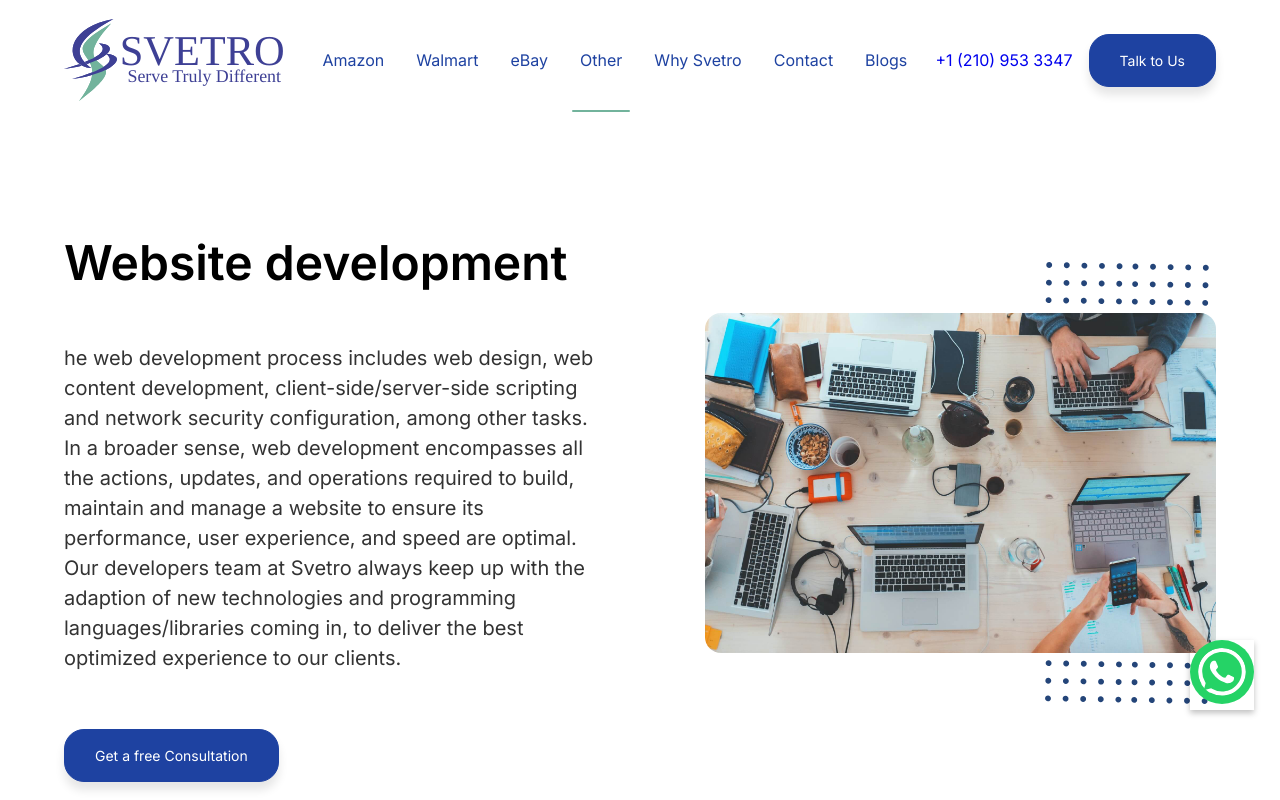
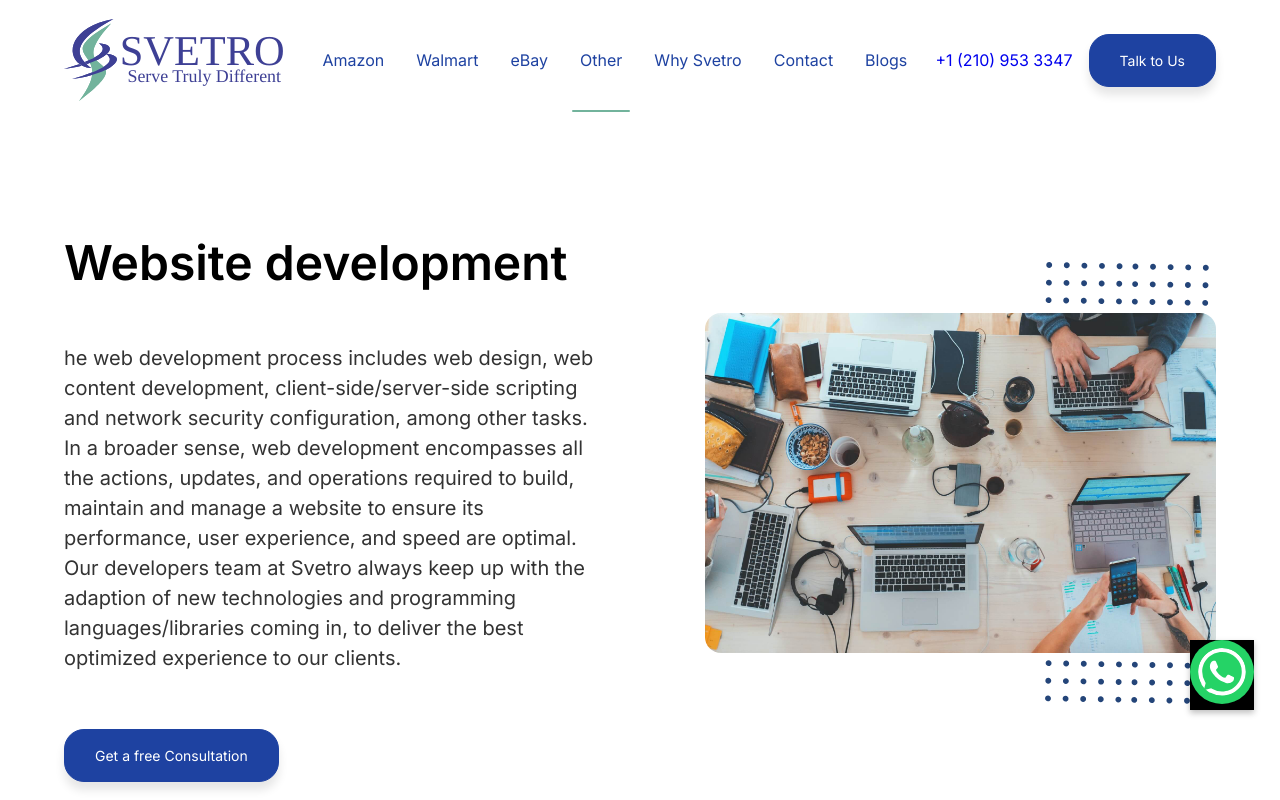
Before and after one commit to hariscs/svetro-app, a React (Create React App) app: page /fba in a window 1280 px wide. Shown: the top 800 px of the page. Built offline with nearby package versions, Linux system fonts and the light colour scheme.

Commit message:
Update ContactButtons.module.css

```diff
--- a/src/components/ContactButtons/ContactButtons.module.css
+++ b/src/components/ContactButtons/ContactButtons.module.css
@@ -2,9 +2,9 @@
 	position: fixed;
 	top: 80%;
 	right: 2%;
-	box-shadow: 0 3px 6px rgb(0 0 0 / 25%);
+	box-shadow: 0 3px 6px rgba(0 0 0 / 25%);
     	border-radius: 100hv;
-   	 -wekit-border-radius: 100vh
+   	Background-color: Black
 }
 
 .buttons:hover::before {
```
